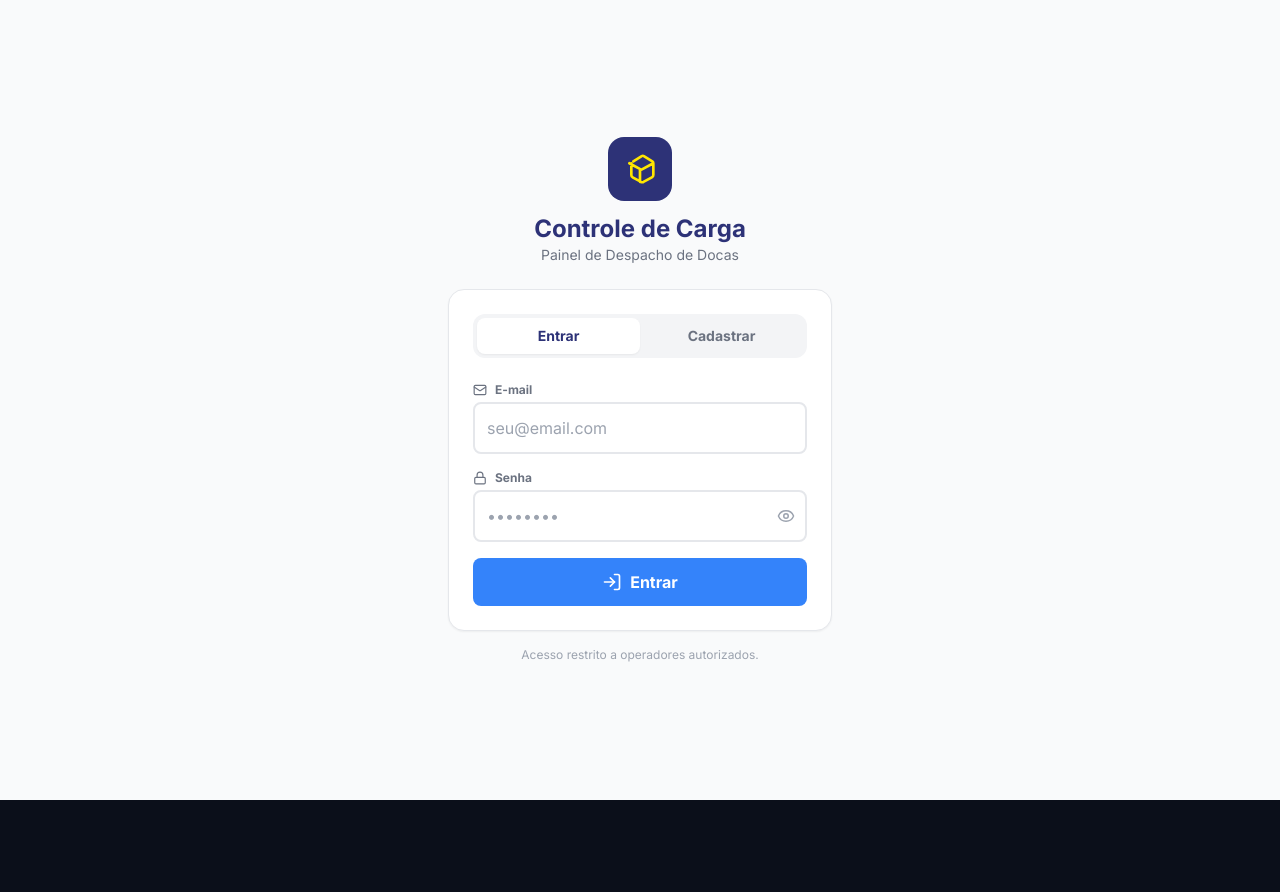
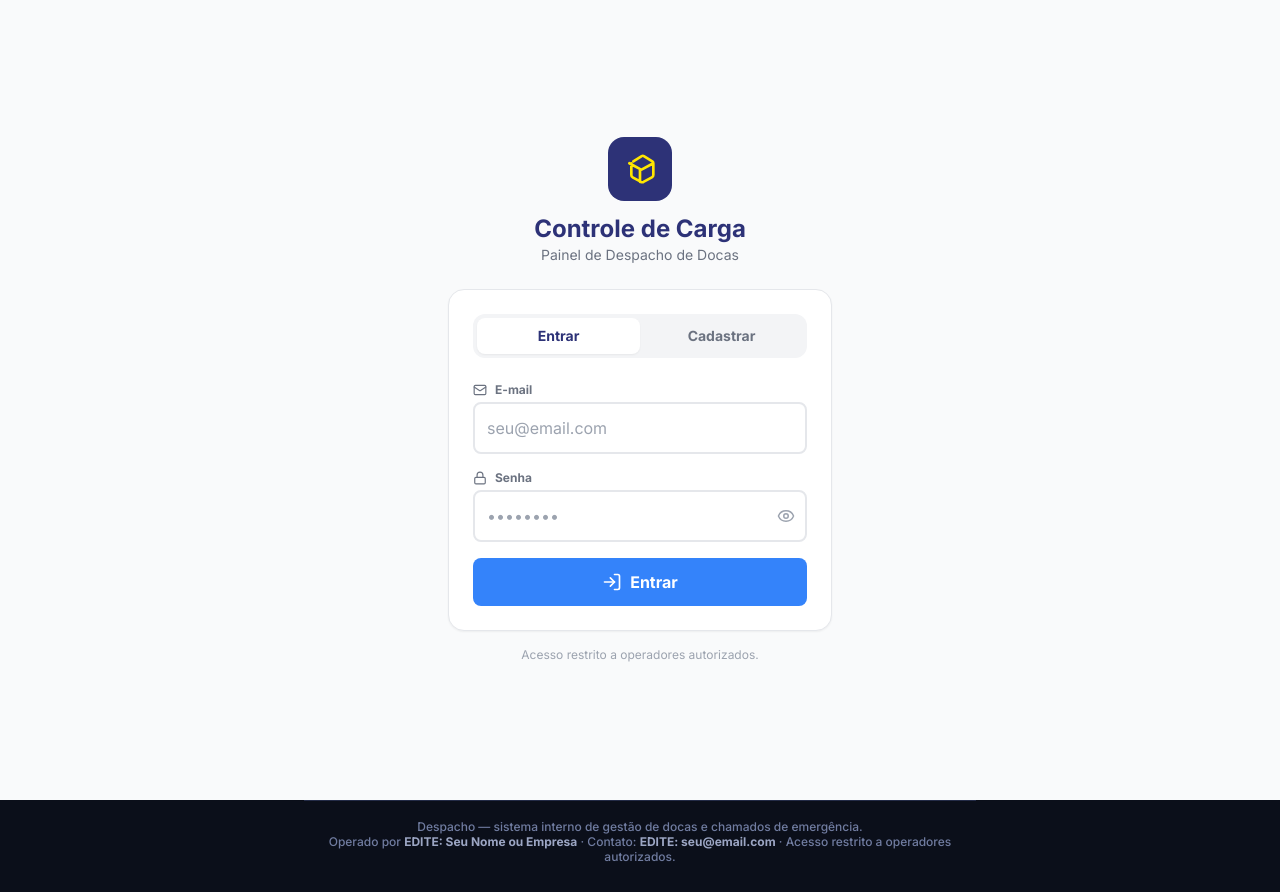
Before and after one commit to tiago21lima22-png/lacre, a plain HTML site: page index.html in a window 1280 px wide. Before the commit the page ends 800 px from the top, so only its background shows below. Drawn offline with nearby package versions, Linux system fonts and the light colour scheme; no server answers.

Commit message:
Add files via upload

```diff
--- a/index.html
+++ b/index.html
@@ -3,9 +3,22 @@
 <head>
   <meta charset="UTF-8">
   <meta name="viewport" content="width=device-width, initial-scale=1.0">
+  <meta name="description" content="Despacho — painel interno de gestão de docas e chamados de emergência para operação logística. Sistema de uso restrito a operadores autorizados.">
   <title>Despacho - Painel de Docas</title>
 
   <!-- Configuração e instruções de deploy: ver README.md -->
+
+  <!--
+    Verificação do Google Search Console (opcional, mas recomendado):
+    1. Crie a propriedade em https://search.google.com/search-console
+       usando exatamente a URL completa do seu GitHub Pages
+       (ex: https://seu-usuario.github.io/seu-repo/)
+    2. Escolha o método "Tag HTML"
+    3. O Google vai te dar uma linha parecida com:
+       meta name="google-site-verification" content="ALGUM_CODIGO_AQUI"
+    4. Substitua a linha logo abaixo por essa tag completa, sem comentário
+  -->
+  <!-- <meta name="google-site-verification" content="COLE_AQUI_O_CODIGO_DO_SEARCH_CONSOLE"> -->
 
   <link rel="preconnect" href="https://fonts.googleapis.com">
   <link rel="preconnect" href="https://fonts.gstatic.com" crossorigin>
@@ -87,6 +100,22 @@
 <body>
   <div id="root"></div>
 
+  <!--
+    Rodapé de identificação do sistema.
+    Fica fora do app React de propósito: aparece no HTML puro da página,
+    visível mesmo para rastreadores que não executam JavaScript — ajuda
+    a diferenciar este site de um formulário de phishing genérico para
+    qualquer revisão automática ou manual do Google Safe Browsing.
+
+    EDITE o texto abaixo com seu nome/empresa e um contato real.
+  -->
+  <footer style="max-width:42rem;margin:0 auto;padding:18px 16px 28px;text-align:center;font:500 12px Inter, system-ui, sans-serif;color:#707CA0;border-top:1px solid #232B47;">
+    Despacho — sistema interno de gestão de docas e chamados de emergência.<br>
+    Operado por <strong style="color:#9CA6C4;">EDITE: Seu Nome ou Empresa</strong> ·
+    Contato: <strong style="color:#9CA6C4;">EDITE: seu@email.com</strong> ·
+    Acesso restrito a operadores autorizados.
+  </footer>
+
   <!-- Edite suas credenciais em js/firebase-config.js -->
   <script src="js/firebase-config.js"></script>
   <!-- Lógica do app, já compilada para JavaScript puro (sem Babel) -->
```
Also changed, not shown: robots.txt (added), 1 other file.
